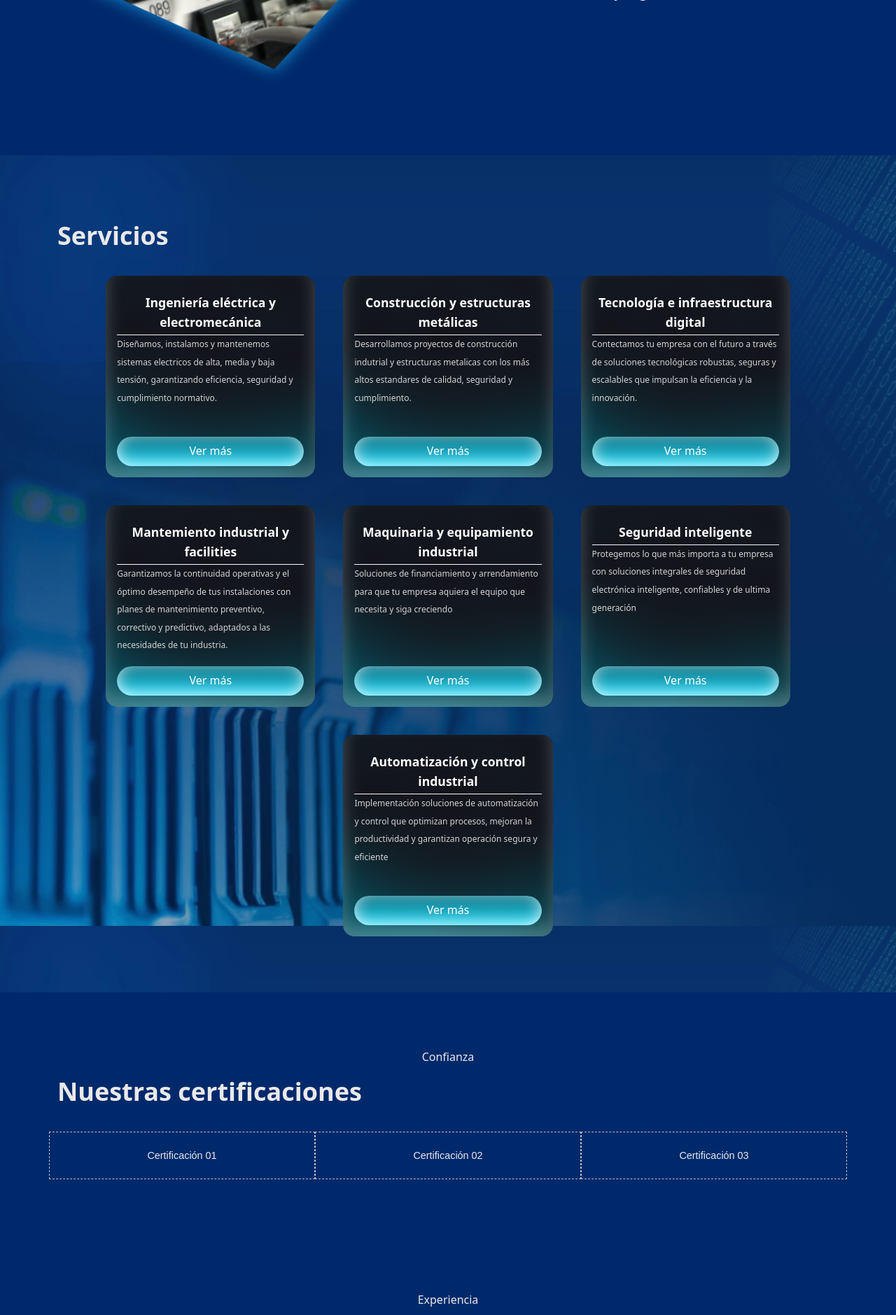
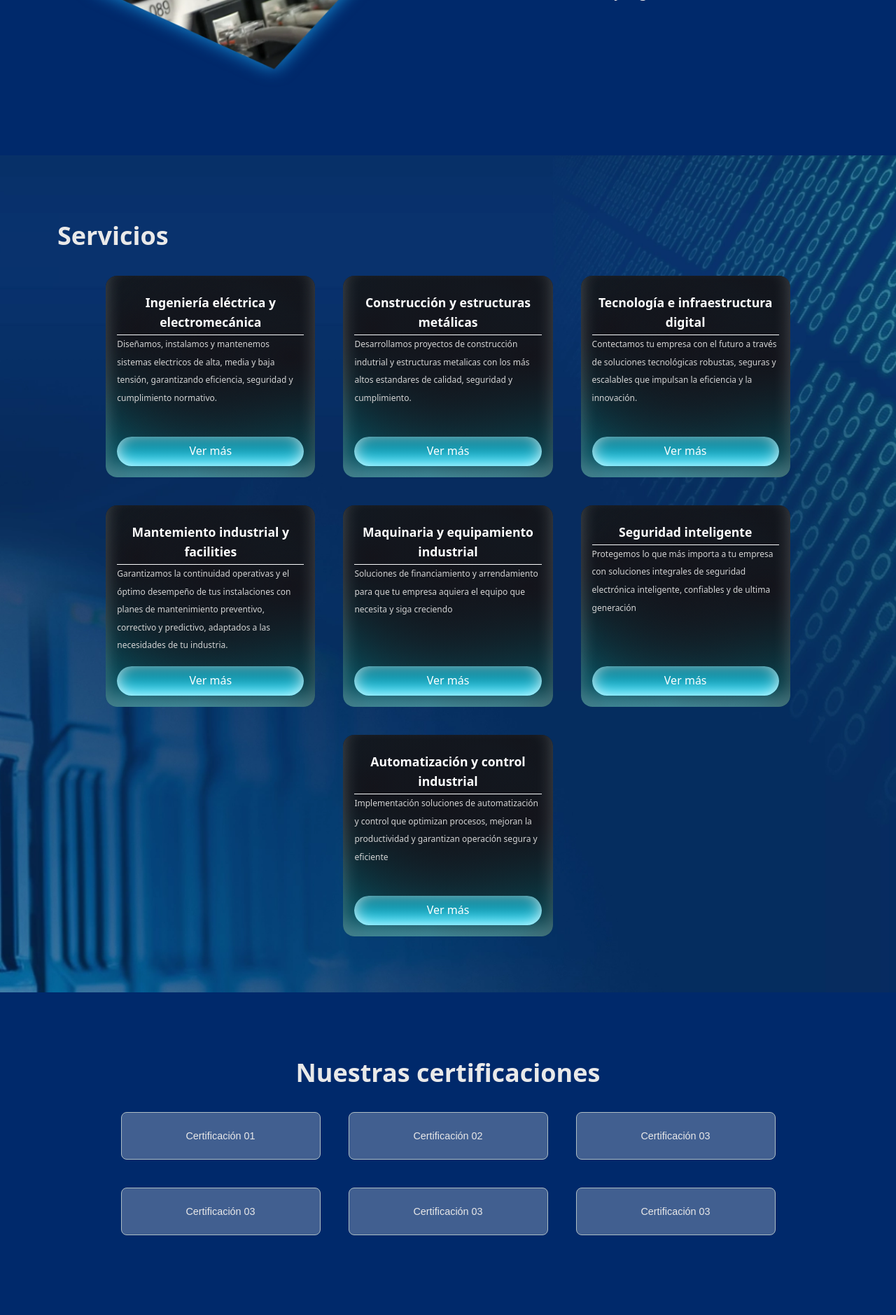
Before and after one commit to leonardoG2500/edge_cloud, a PHP site: page / in a window 1280 px wide. Shown: the part 1854-3733 px from the top of the page at 70% size. Run offline with PHP 8.4, Linux system fonts and the light colour scheme.

Commit message:
V.3.0.0 - 13.09.26

```diff
--- a/css/style.css
+++ b/css/style.css
@@ -190,6 +265,9 @@ html {
 /************************/
 #servicios {
     background-image: url("../assets/img/background_1.webp");
+    background-position: center;
+    background-size: cover;
+    background-repeat: no-repeat;
 }
 
 /* From Uiverse.io by iconicchandu */
@@ -399,9 +485,11 @@ h3 {
     gap: 16px;
 }
 .logo-placeholder {
-    min-width: 150px;
+    min-width: 250px;
     padding: 25px 18px;
-    border: 1px dashed #aebdc3;
+    border: 1px solid #aebdc3;
+    border-radius: 8px;
+    background: rgba(255, 255, 255, 0.255);
     color: var(--color-texto-claro);
     text-align: center;
     font:
--- a/index.html
+++ b/index.html
@@ -25,7 +25,18 @@
                         alt="Edge &amp; Cloud"
                         style="width: 200px" />
                 </a>
-                <div class="">
+
+                <button
+                    class="navbar__toggle"
+                    aria-label="Abrir menú"
+                    aria-expanded="false"
+                    aria-controls="navbar-menu">
+                    <span></span>
+                    <span></span>
+                    <span></span>
+                </button>
+
+                <div class="navbar__menu" id="navbar-menu">
                     <a class="btn2" href="#nosotros"
                         ><span class="spn2">Quiénes somos</span></a
                     >
@@ -53,9 +64,11 @@
                                 Soluciones que impulsan tu negocio
                             </h1>
                             <p class="placeholder">
-                                Espacio para el mensaje principal y llamada a la
-                                acción.
+                                Frase aqui pa complementar
                             </p>
+                            <div class="">
+                                <a href="" class="boton">Ver más</a>
+                            </div>
                         </div>
                         <div class="col-12 col-lg-6">
                             <img src="assets/img/isologo_claro.webp" alt="" />
@@ -281,30 +294,47 @@
             </section>
             <!-- Servicios End -->
 
+            <!-- Certificaciones Start -->
             <section class="section" id="certificaciones">
                 <div class="container">
-                    <p class="text-centro text-claro mb-xs">Confianza</p>
-                    <h2 class="titulo-seccion text-claro">
+                    <!-- <p class="text-centro text-claro mb-xs">Confianza</p> -->
+                    <h2 class="titulo-seccion text-centro text-claro">
                         Nuestras certificaciones
                     </h2>
-                    <div class="row">
-                        <div class="col-12 col-md-4 logo-placeholder">
+                    <div
+                        class="row align-items-center justify-content-center gap-lg">
+                        <div class="col-12 col-lg-3 logo-placeholder">
                             Certificación 01
                         </div>
-                        <div class="col-12 col-md-4 logo-placeholder">
+                        <div class="col-12 col-lg-3 logo-placeholder">
                             Certificación 02
                         </div>
-                        <div class="col-12 col-md-4 logo-placeholder">
+                        <div class="col-12 col-lg-3 logo-placeholder">
+                            Certificación 03
+                        </div>
+                        <div class="col-12 col-lg-3 logo-placeholder">
+                            Certificación 03
+                        </div>
+                        <div class="col-12 col-lg-3 logo-placeholder">
+                            Certificación 03
+                        </div>
+                        <div class="col-12 col-lg-3 logo-placeholder">
                             Certificación 03
                         </div>
                     </div>
                 </div>
             </section>
+            <!-- Certificaciones End -->
+
+            <!-- Clientes Start -->
             <section class="section" id="clientes">
                 <div class="container">
-                    <p class="text-centro text-claro mb-xs">Experiencia</p>
-                    <h2 class="titulo-seccion text-claro">Clientes</h2>
-                    <div class="logo-row flex flex-wrap gap-md">
+                    <!-- <p class="text-centro text-claro mb-xs">Experiencia</p> -->
+                    <h2 class="titulo-seccion text-centro text-claro">
+                        Clientes
+                    </h2>
+                    <div
+                        class="logo-row align-items-center justify-content-between gap-lg">
                         <div class="logo-placeholder">Cliente 01</div>
                         <div class="logo-placeholder">Cliente 02</div>
                         <div class="logo-placeholder">Cliente 03</div>
@@ -312,22 +342,47 @@
                     </div>
                 </div>
             </section>
-            <section class="section section--muted" id="respaldo">
+            <!-- Clientes End -->
+
+            <!-- Quienes nos Respaldan Start -->
+            <section class="section" id="certificaciones">
                 <div class="container">
-                    <p class="text-centro text-claro mb-xs">Alianzas</p>
-                    <h2 class="titulo-seccion">Quiénes nos respaldan</h2>
-                    <div class="logo-row flex flex-wrap gap-md">
-                        <div class="logo-placeholder">Aliado 01</div>
-                        <div class="logo-placeholder">Aliado 02</div>
-                        <div class="logo-placeholder">Aliado 03</div>
+                    <!-- <p class="text-centro text-claro mb-xs">Confianza</p> -->
+                    <h2 class="titulo-seccion text-centro text-claro">
+                        Quiénes nos respaldan
+                    </h2>
+                    <div
+                        class="row align-items-center justify-content-center gap-lg">
+                        <div class="col-12 col-lg-3 logo-placeholder">
+                            Certificación 01
+                        </div>
+                        <div class="col-12 col-lg-3 logo-placeholder">
+                            Certificación 02
+                        </div>
+                        <div class="col-12 col-lg-3 logo-placeholder">
+                            Certificación 03
+                        </div>
+                        <div class="col-12 col-lg-3 logo-placeholder">
+                            Certificación 03
+                        </div>
+                        <div class="col-12 col-lg-3 logo-placeholder">
+                            Certificación 03
+                        </div>
+                        <div class="col-12 col-lg-3 logo-placeholder">
+                            Certificación 03
+                        </div>
                     </div>
                 </div>
             </section>
+            <!-- Quienes nos Respaldan End -->
 
+            <!-- Nuestros Procesos Start -->
             <section class="section" id="proceso">
                 <div class="container">
-                    <p class="text-centro text-claro mb-xs">Así trabajamos</p>
-                    <h2 class="titulo-seccion text-claro">Nuestro proceso</h2>
+                    <!-- <p class="text-centro text-claro mb-xs">Así trabajamos</p> -->
+                    <h2 class="titulo-seccion text-centro text-claro">
+                        Nuestro proceso
+                    </h2>
                     <div class="row">
                         <article class="col-6 col-lg-3 process-step">
                             <span>01</span>
@@ -348,15 +403,15 @@
                     </div>
                 </div>
             </section>
+            <!-- Nuestros Procesos End -->
 
+            <!-- Formulario Start -->
             <section class="section section--muted" id="formulario">
                 <div class="container form-layout">
                     <div>
                         <p class="text-centro text-claro mb-xs">Hablemos</p>
                         <h2 class="titulo-seccion">Cuéntanos tu proyecto</h2>
-                        <p class="placeholder">
-                            Espacio para una breve invitación al contacto.
-                        </p>
+                        <p class="">Información de contacto y ubicación</p>
                     </div>
                     <form class="contact-form">
                         <label for="nombre">Nombre</label
@@ -380,6 +435,9 @@
                     </form>
                 </div>
             </section>
+            <!-- Formulario End -->
+
+            <!-- Footer 1 Start -->
             <section class="section" id="contacto">
                 <div class="container">
                     <p class="text-centro text-claro mb-xs">Estamos cerca</p>
@@ -403,6 +461,7 @@
                     </div>
                 </div>
             </section>
+            <!-- Footer 1 End -->
         </main>
 
         <footer class="footer">
@@ -411,5 +470,7 @@
                 <span>© 2026 Todos los derechos reservados.</span>
             </div>
         </footer>
+
+        <script src="js/main.js"></script>
     </body>
 </html>
--- a/js/main.js
+++ b/js/main.js
@@ -1,52 +1,44 @@
-(function () {
-    const items = Array.from(document.querySelectorAll(".tl-item"));
-    const railFill = document.getElementById("railFill");
-    const timeline = document.getElementById("timeline");
-    const prefersReducedMotion = window.matchMedia(
-        "(prefers-reduced-motion: reduce)",
-    ).matches;
+const toggle = document.querySelector(".navbar__toggle");
+const menu = document.querySelector(".navbar__menu");
 
-    // Si el usuario prefiere menos movimiento, mostramos todo activado de una vez.
-    if (prefersReducedMotion) {
-        items.forEach((item) => item.classList.add("is-active"));
-        if (railFill) railFill.style.height = "100%";
-        return;
-    }
+toggle.addEventListener("click", () => {
+    const isOpen = menu.classList.toggle("is-open");
+    toggle.classList.toggle("is-active");
+    toggle.setAttribute("aria-expanded", isOpen);
+});
 
-    // Activa cada checkpoint cuando cruza la línea de referencia (40% desde arriba).
-    const observer = new IntersectionObserver(
-        (entries) => {
-            entries.forEach((entry) => {
-                if (entry.isIntersecting) {
-                    entry.target.classList.add("is-active");
-                }
+// Cierra el menú al hacer clic en un enlace (útil en one-page con anclas)
+menu.querySelectorAll("a").forEach((link) => {
+    link.addEventListener("click", () => {
+        menu.classList.remove("is-open");
+        toggle.classList.remove("is-active");
+        toggle.setAttribute("aria-expanded", "false");
     });
-        },
-        { rootMargin: "-40% 0px -50% 0px", threshold: 0 },
-    );
+});
 
-    items.forEach((item) => observer.observe(item));
+const navbar = document.querySelector(".navbar");
+const scrollThreshold = 50; // px de scroll antes de activar el efecto
 
-    // Llena el riel según cuánto se ha recorrido la sección del timeline.
 let ticking = false;
 
-    function updateRailFill() {
-        const rect = timeline.getBoundingClientRect();
-        const viewportReference = window.innerHeight * 0.4;
-        const progressed = viewportReference - rect.top;
-        const ratio = Math.min(Math.max(progressed / rect.height, 0), 1);
-        railFill.style.height = ratio * 100 + "%";
+function updateNavbar() {
+    if (window.scrollY > scrollThreshold) {
+        navbar.classList.add("is-scrolled");
+    } else {
+        navbar.classList.remove("is-scrolled");
+    }
     ticking = false;
 }
 
-    function onScroll() {
+window.addEventListener(
+    "scroll",
+    () => {
         if (!ticking) {
-            window.requestAnimationFrame(updateRailFill);
+            window.requestAnimationFrame(updateNavbar);
             ticking = true;
         }
-    }
+    },
+    { passive: true },
+);
 
-    window.addEventListener("scroll", onScroll, { passive: true });
-    window.addEventListener("resize", onScroll);
-    updateRailFill();
-})();
+updateNavbar(); // por si la página carga ya con scroll (ej. al recargar)
```
Also changed, not shown: other parts of css/style.css (+87 -4 lines). Lines whose indentation alone changed are shown as unchanged.
